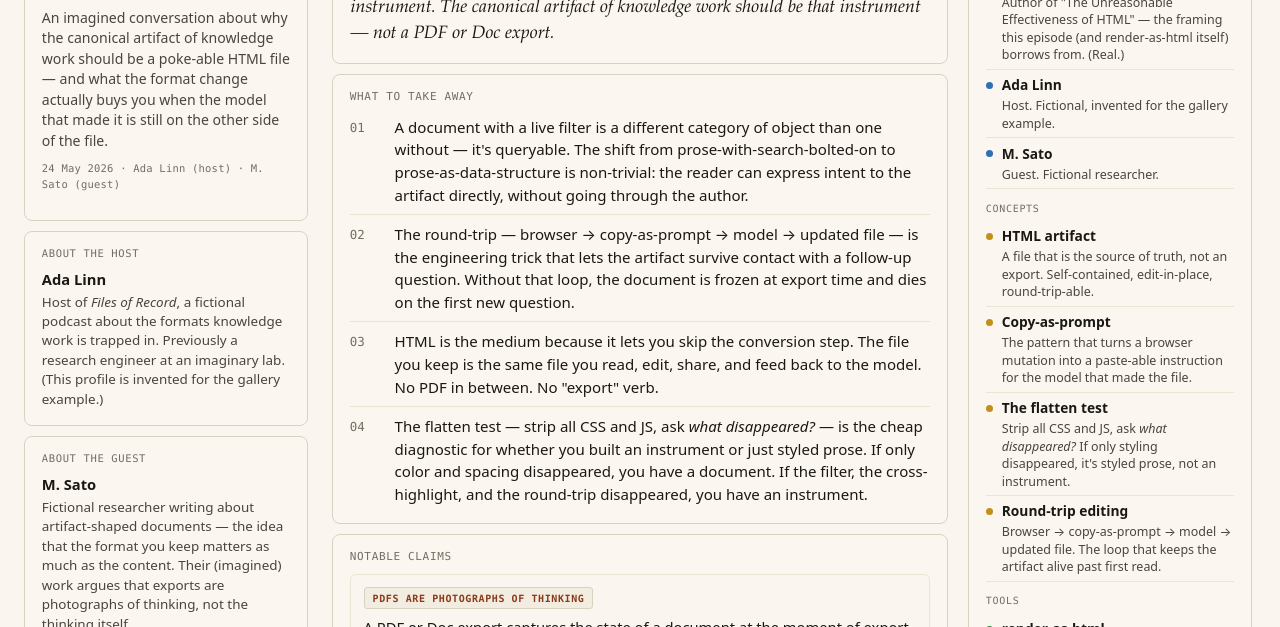
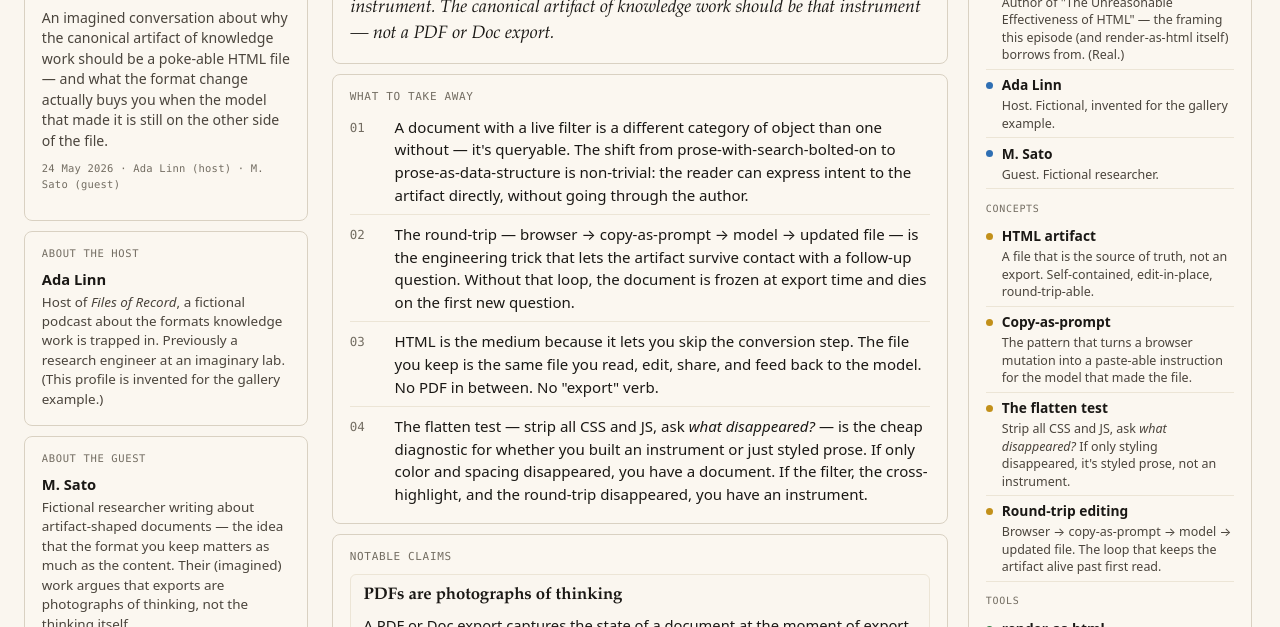
Before and after one commit to twidtwid/render-as-html, a plain HTML site: page examples/podcast.html in a window 1280 px wide. Shown: the part 173-800 px from the top of the page. Drawn offline with Linux system fonts and the light colour scheme.

Commit message:
podcast shape: claim topic is a serif headline, not a smaller-than-body pill
The `.topic-pill` class name is a legacy from v2.2.0's first cut where it
was rendered as a mono-uppercase outlined pill at 10px — visually a
*label* rather than a *headline*. With real claim topics like "Why your
personal AI assistant is dead" the smaller-than-body sizing fought the
hierarchy: the body text grabbed the eye instead of the headline.

New treatment: drop the pill chrome (no border, no background, no
text-transform), switch to serif 1.05rem bold. Same approach editorial-
shape uses for its claim card `<h3>` headlines. Reads as "here's the
claim heading" — body follows naturally below.

Class name kept (`.topic-pill`) for minimal diff against the v2.2.0
HTML structure; future cleanup could rename to `.claim-topic`.

Co-Authored-By: Claude Opus 4.7 <noreply@anthropic.com>

```diff
--- a/examples/podcast.html
+++ b/examples/podcast.html
@@ -269,16 +269,23 @@ body.inspector-hidden .col-inspector { display: none; }
   padding: 0.65rem 0.8rem 0.75rem;
 }
 .claim-card .topic-pill {
-  display: inline-block;
-  font-family: var(--font-mono); font-size: 10px;
-  text-transform: uppercase; letter-spacing: 0.06em;
-  font-weight: 600;
-  color: var(--accent);
-  background: var(--paper-tint);
-  border: 1px solid var(--rule);
-  padding: 0.16rem 0.5rem;
-  border-radius: 3px;
-  margin-bottom: 0.4rem;
+  /* "Pill" is a legacy class name — visually this is a section headline now.
+     Smaller-than-body mono uppercase didn't read as "this is a header above
+     the claim"; serif at 1.05rem bold does. Same treatment editorial-shape
+     uses for claim card h3s. */
+  display: block;
+  font-family: var(--font-serif);
+  font-size: 1.05rem;
+  line-height: 1.25;
+  font-weight: 700;
+  letter-spacing: -0.005em;
+  color: var(--ink);
+  margin: 0 0 0.45rem;
+  padding: 0;
+  background: none;
+  border: none;
+  border-radius: 0;
+  text-transform: none;
 }
 .claim-card .claim-text { margin: 0 0 0.4rem; font-size: 0.92rem; line-height: 1.5; color: var(--ink); }
 .claim-card .evidence { margin: 0; font-size: 0.84rem; color: var(--ink-soft); line-height: 1.45; }
```
